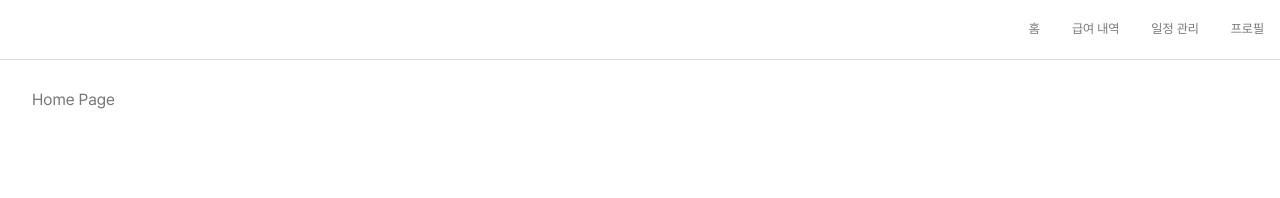
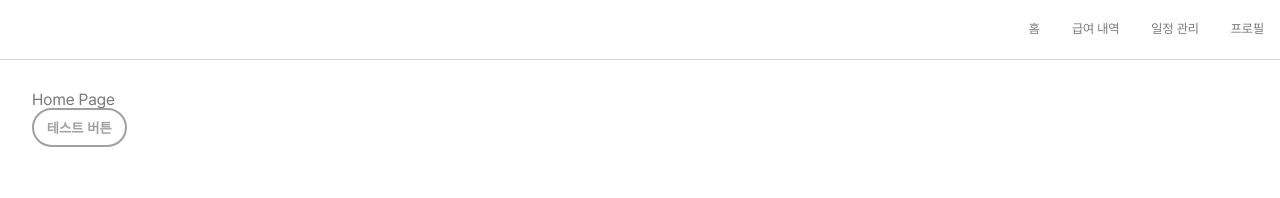
Before and after one commit to duwlsssss/SHOWTIME, a React (Vite) app: page / in a window 1280 px wide. Shown: the top 198 px of the page. Built offline with nearby package versions, Linux system fonts and the light colour scheme; no server answers.

Commit message:
[✨ Feature] 버튼 컴포넌트 제작 (#16)
* fix: 인터페이스 타입 관련 오류 수정 및 회원가입 커스텀 훅 코드 변경

* refactor: rootLayout 설정, 스타일 분리

* feat: 버튼 컴포넌트 추가 (#13)

---------

Co-authored-by: whwjdan <whwjdan@naver.com>

```diff
--- /dev/null
+++ b/src/components/button/Button.styles.ts
@@ -0,0 +1,35 @@
+import styled from 'styled-components';
+
+export const StyledButton = styled.button<{ $padding?: string; $color?: string; $shape?: string }>`
+	padding: ${(props) => props.$padding || '0.5rem 0.8rem'};
+	border-radius: var(--large-border-radius);
+	background-color: transparent;
+	font-weight: 700;
+	transition: all 0.3s;
+	cursor: pointer;
+
+	&:disabled {
+		cursor: not-allowed;
+	}
+
+	${({ $color, $shape }) =>
+		$shape === 'line'
+			? `
+    border: 2px solid var(--color-${$color});
+    color: var(--color-${$color});
+
+    &:hover {
+      background-color: var(--color-${$color});
+      color: var(--color-white);
+    }
+  `
+			: `
+    background-color: var(--color-${$color});
+    border: none;
+    color: var(--color-white);
+
+    &:hover {
+      box-shadow: var(--box-shadow-large);
+    }
+  `}
+`;
--- /dev/null
+++ b/src/components/button/Button.tsx
@@ -0,0 +1,34 @@
+import * as S from './Button.styles';
+
+type TButtonProps = {
+	className?: string;
+	color?: string;
+	shape?: string;
+	padding?: string;
+	onClick?: () => void;
+	children?: React.ReactNode;
+	disabled?: boolean;
+};
+
+export function Button({
+	className = '',
+	color = 'gray',
+	shape = 'line',
+	padding = '0.5rem 0.8rem',
+	onClick,
+	children,
+	disabled = false,
+}: TButtonProps) {
+	return (
+		<S.StyledButton
+			className={className}
+			$color={color}
+			$shape={shape}
+			$padding={padding}
+			onClick={onClick}
+			disabled={disabled}
+		>
+			{children}
+		</S.StyledButton>
+	);
+}
--- a/src/components/index.ts
+++ b/src/components/index.ts
@@ -1,2 +1,4 @@
 export { Header } from './header/Header';
 export { Footer } from './footer/Footer';
+
+export { Button } from './button/Button';
--- a/src/pages/Home/Home.tsx
+++ b/src/pages/Home/Home.tsx
@@ -2,6 +2,7 @@ import { useEffect } from 'react';
 import { db } from '@/firebaseConfig';
 import { doc, setDoc } from 'firebase/firestore';
 import * as S from './Home.styles';
+import { Button } from '@/components';
 
 export function Home() {
 	useEffect(() => {
@@ -22,6 +23,9 @@ export function Home() {
 	return (
 		<S.HomeContainer>
 			<h2>Home Page</h2>
+			<Button color="regular-gray" shape="line" onClick={() => alert('버튼 클릭됨')}>
+				테스트 버튼
+			</Button>
 			{/* 홈 페이지 내용 */}
 		</S.HomeContainer>
 	);
```
